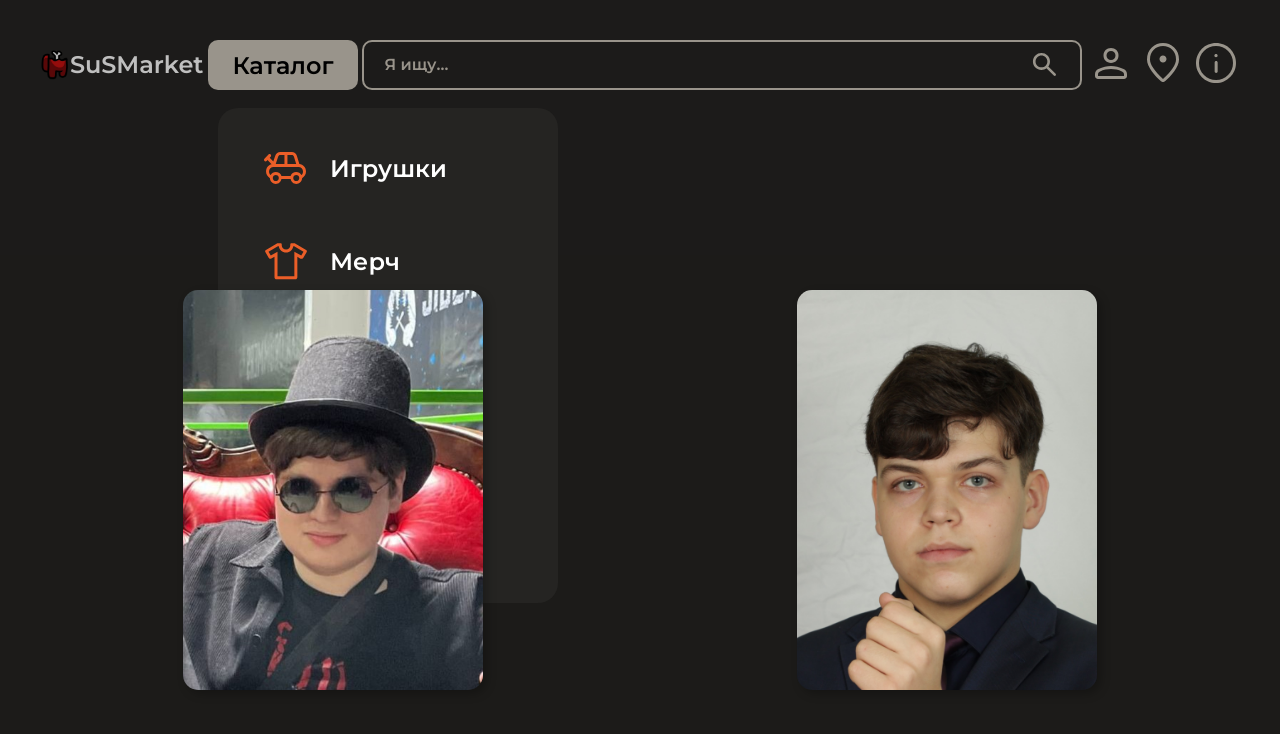
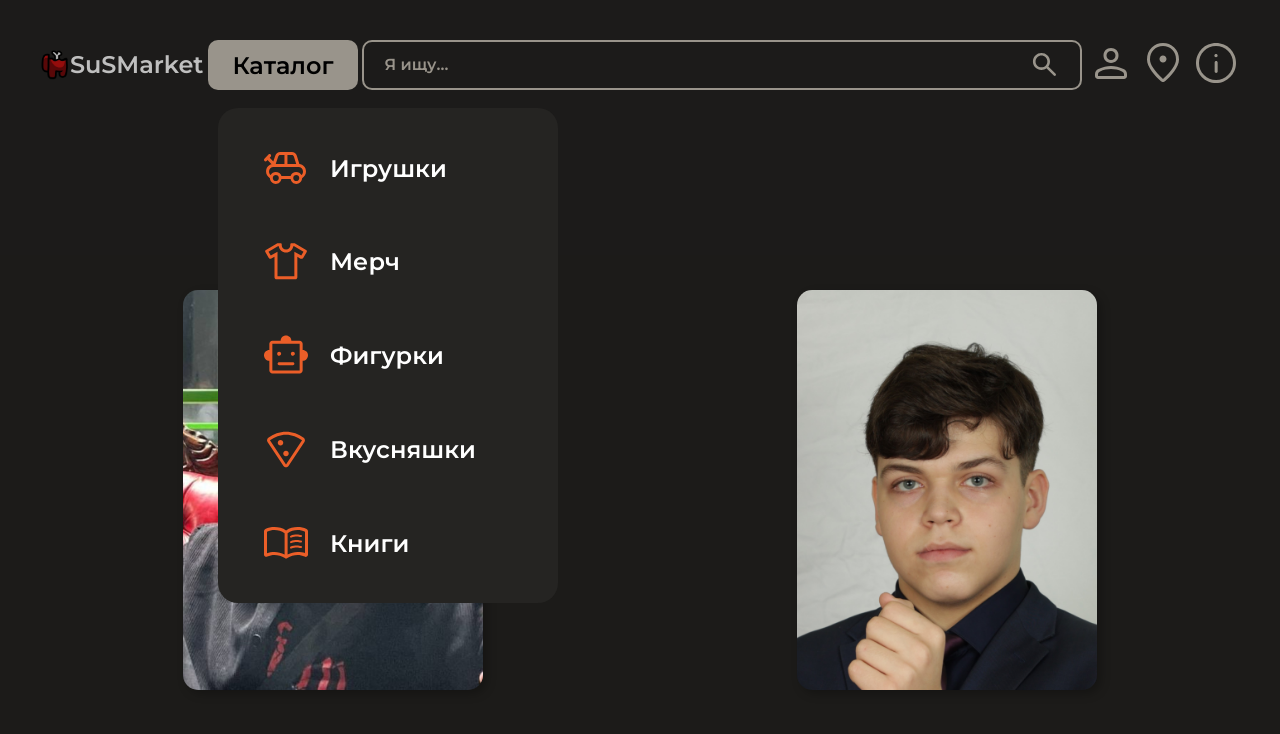
Before and after one commit to Rail-TH/SusMarket, a React (Create React App) app in the folder reactapp/: page /info in a window 1280 px wide. Both pictures are taken after a click on the button "Каталог". Shown: the top 734 px of the page. Built offline with nearby package versions, Linux system fonts and the light colour scheme.

Commit message:
Fixes and other

```diff
--- /dev/null
+++ b/package.json
@@ -0,0 +1,5 @@
+{
+  "dependencies": {
+    "axios": "^1.6.8"
+  }
+}
--- a/reactapp/src/App.tsx
+++ b/reactapp/src/App.tsx
@@ -7,9 +7,10 @@ import ScamPage from "./pages/ScamPage";
 import InfoPage from "./pages/InfoPage";
 import Header from "./components/Header";
 import PopupMap from "./components/PopupMap";
-import React, { useState } from "react";
+import React, { useState, useEffect } from "react";
 import { Routes, Route } from 'react-router-dom';
 import { Product, Category } from "./utils/types";
+import axios from 'axios';
 
 interface AppPopupMapState {
   isPopupMapVisible: boolean;
@@ -19,6 +20,20 @@ export default function App() {
   const [state, setState] = useState<AppPopupMapState>({
     isPopupMapVisible: false,
   });
+
+  const [details, setDetails] = useState([]);
+
+  useEffect(() => {
+    let data;
+    axios.get('http://localhost:8000')
+      .then(res => {
+        data = res.data;
+        setDetails(data);
+      })
+      .catch(err => {
+        console.log(err);
+      });
+  }, []);
 
   const togglePopupMap = () => {
     setState((prevState) => ({
--- a/reactapp/src/InfoPageStyle.scss
+++ b/reactapp/src/InfoPageStyle.scss
@@ -14,9 +14,11 @@ $accent-color: #EB5E28;
         height: 400px;
         perspective: 1000px;
         border-radius: 15px;
+        z-index: 1;
 
         .dev-card__inner {
             position: relative;
+            z-index: 1;
             border-radius: 15px;
             width: 100%;
             height: 100%;
@@ -27,6 +29,7 @@ $accent-color: #EB5E28;
 
             .dev-card__front, .dev-card__back {
                 position: absolute;
+                z-index: 1;
                 border-radius: 15px;
                 width: 100%;
                 height: 100%;
--- a/reactapp/src/index.scss
+++ b/reactapp/src/index.scss
@@ -155,6 +155,7 @@ body {
 
     .catalog-menu {
         position: fixed;
+        z-index: 999;
         width: 340px;
         height: 495px;
         left: 218px;
@@ -431,6 +432,7 @@ body {
     width: 450px;
     display: flex;
     position: fixed;
+    z-index: 999;
     left: 50%;
     top: 108px;
     transform:translateX(-50%);
```
Also changed, not shown: 1 other file (tests, documents, lock files or other folders).
